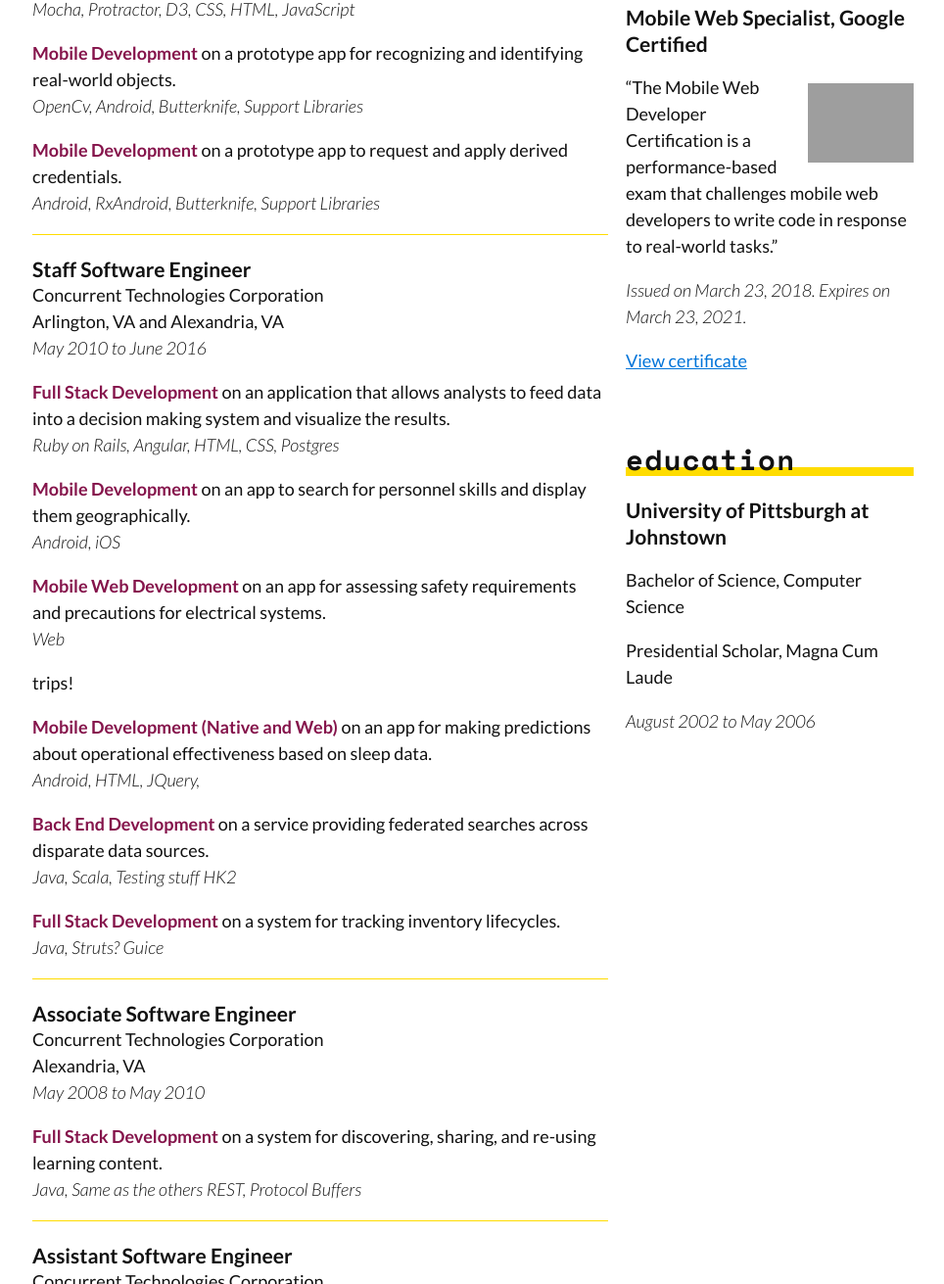
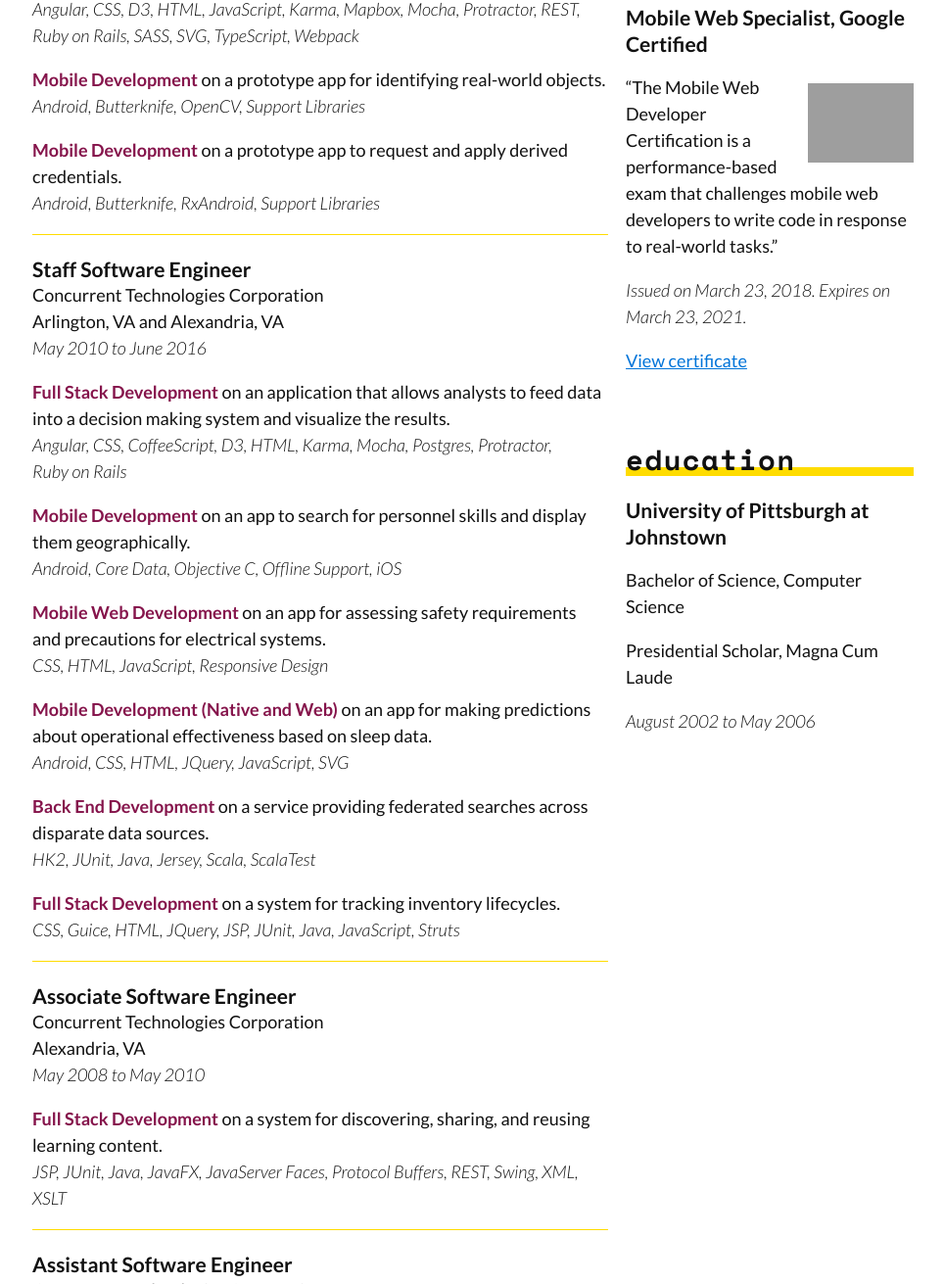
Before and after one commit to ericsakmar/resume-2018, a website: page src/index.html in a window 1280 px wide. Shown: the part 738-2049 px from the top of the page at 98% size, without its empty margins (157-1121 px from the left). Drawn offline with nearby package versions, Linux system fonts and the light colour scheme; files that its build step writes are made by us from their sources; grey boxes are pictures that could not be loaded; files whose address does not match are found by name.

Commit message:
add content

```diff
--- a/src/index.html
+++ b/src/index.html
@@ -68,11 +68,12 @@
         <div class="experience">
           <p class="experience__summary">
             <span class="highlight">Front End Development</span> in updating a
-            legacy application to modern technologies and techniques. MENTORING AND CODE REVIEWS
+            legacy application to modern technologies and techniques. Worked
+            with junior devs through mentoring and code reviews.
           </p>
           <p class="experience__stack em">
-            React, Redux, TypeScript, D3, CSS, HTML, JavaScript, Jasmine, Jest,
-            Karma, Mocha, Grunt, Gulp, Webpack, Yeoman
+            CSS, D3, Gulp, HTML, Jasmine, JavaScript, Jest, Karma, LESS, Mocha,
+            React, Redux, SVG, TypeScript, Webpack, Yeoman
           </p>
         </div>
 
@@ -82,18 +83,18 @@
             for browsing and analyzing geospatial data.
           </p>
           <p class="experience__stack em">
-            Angular, TypeScript, Ruby on Rails, REST, Mapbox, Webpack, Yeoman,
-            Karma, Mocha, Protractor, D3, CSS, HTML, JavaScript
+            Angular, CSS, D3, HTML, JavaScript, Karma, Mapbox, Mocha,
+            Protractor, REST, Ruby on Rails, SASS, SVG, TypeScript, Webpack
           </p>
         </div>
 
         <div class="experience">
           <p class="experience__summary">
             <span class="highlight">Mobile Development</span> on a prototype app
-            for recognizing and identifying real-world objects.
+            for identifying real-world objects.
           </p>
           <p class="experience__stack em">
-            OpenCv, Android, Butterknife, Support Libraries
+            Android, Butterknife, OpenCV, Support Libraries
           </p>
         </div>
 
@@ -103,7 +104,7 @@
             to request and apply derived credentials.
           </p>
           <p class="experience__stack em">
-            Android, RxAndroid, Butterknife, Support Libraries
+            Android, Butterknife, RxAndroid, Support Libraries
           </p>
         </div>
       </article>
@@ -124,7 +125,8 @@
             visualize the results.
           </p>
           <p class="experience__stack em">
-            Ruby on Rails, Angular, HTML, CSS, Postgres
+            Angular, CSS, CoffeeScript, D3, HTML, Karma, Mocha, Postgres,
+            Protractor, Ruby&nbsp;on&nbsp;Rails
           </p>
         </div>
 
@@ -134,7 +136,7 @@
             for personnel skills and display them geographically.
           </p>
           <p class="experience__stack em">
-            Android, iOS
+            Android, Core Data, Objective C, Offline Support, iOS
           </p>
         </div>
 
@@ -144,13 +146,7 @@
             assessing safety requirements and precautions for electrical systems.
           </p>
           <p class="experience__stack em">
-            Web
-          </p>
-        </div>
-
-        <div class="experience">
-          <p class="experience__summary">
-          trips!
+            CSS, HTML, JavaScript, Responsive Design
           </p>
         </div>
 
@@ -161,7 +157,7 @@
             based on sleep data.
           </p>
           <p class="experience__stack em">
-            Android, HTML, JQuery,
+            Android, CSS, HTML, JQuery, JavaScript, SVG
           </p>
         </div>
 
@@ -171,7 +167,7 @@
             providing federated searches across disparate data sources.
           </p>
           <p class="experience__stack em">
-            Java, Scala, Testing stuff HK2
+            HK2, JUnit, Java, Jersey, Scala, ScalaTest
           </p>
         </div>
 
@@ -181,7 +177,7 @@
             tracking inventory lifecycles.
           </p>
           <p class="experience__stack em">
-            Java, Struts? Guice
+            CSS, Guice, HTML, JQuery, JSP, JUnit, Java, JavaScript, Struts
           </p>
         </div>
       </article>
@@ -198,10 +194,10 @@
         <div class="experience">
           <p class="experience__summary">
             <span class="highlight">Full Stack Development</span> on a system for
-            discovering, sharing, and re-using learning content.
+            discovering, sharing, and reusing learning content.
           </p>
           <p class="experience__stack em">
-            Java, Same as the others REST, Protocol Buffers
+            JSP, JUnit, Java, JavaFX, JavaServer Faces, Protocol Buffers, REST, Swing, XML, XSLT
           </p>
         </div>
       </article>
@@ -221,7 +217,7 @@
             managing e-learning assets.
           </p>
           <p class="experience__stack em">
-            Java, Swing, JUnit, XML
+            JUnit, Java, REST, Swing, XML, XSLT
           </p>
         </div>
       </article>
```
